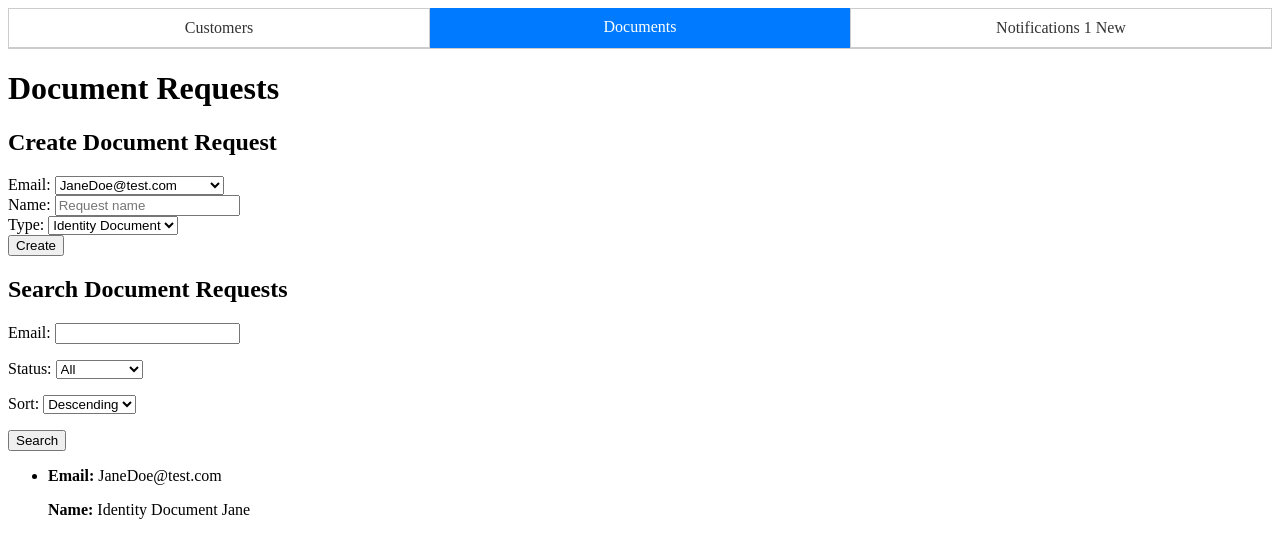
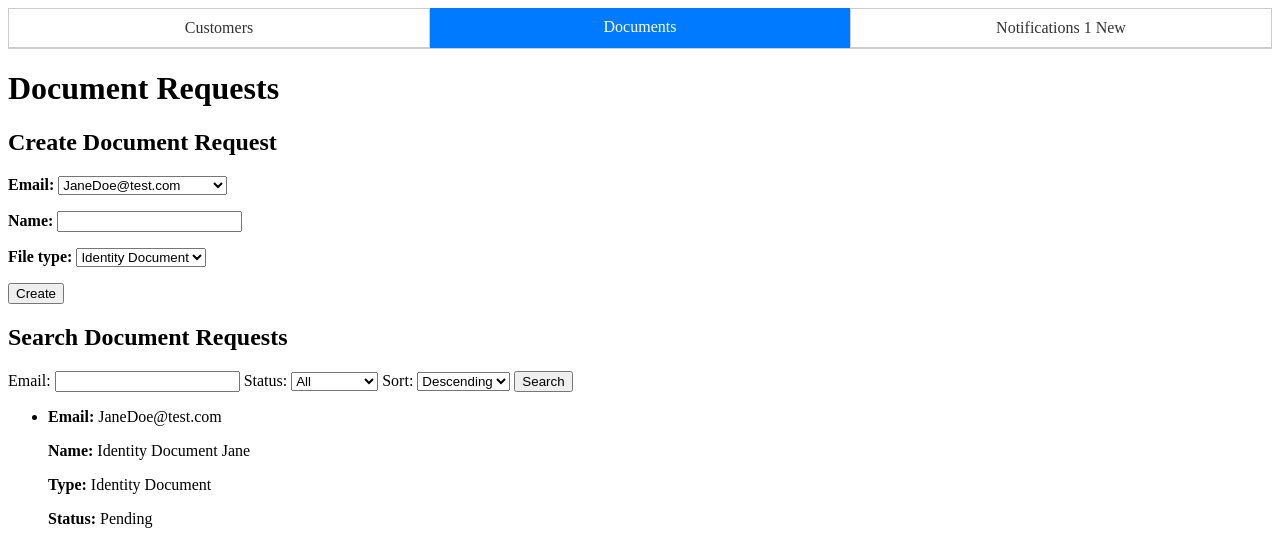
Before and after one commit to Zhunaidm/upload-documents, a Django app: page /documents/documents/ in a window 1280 px wide. Shown: the top 535 px of the page. Run offline with Django 4.2, Linux system fonts and the light colour scheme; data comes from the database, SQL or seed files in the repository.

Commit message:
Created General Document create form

```diff
--- a/FutureForex/documents/forms.py
+++ b/FutureForex/documents/forms.py
@@ -28,6 +28,12 @@ class DocumentRequestForm(forms.Form):
     file_type = forms.ChoiceField(choices=FileType.choices)
 
 
+class CreateDocumentRequestForm(forms.Form):
+    email = forms.EmailField()
+    name = forms.CharField()
+    file_type = forms.ChoiceField(choices=FileType.choices)
+
+
 class DocumentFilterForm(forms.Form):
     email = forms.CharField(required=False)
     status = forms.ChoiceField(
--- a/FutureForex/documents/templates/document_list.html
+++ b/FutureForex/documents/templates/document_list.html
@@ -6,37 +6,31 @@
     <h1>Document Requests</h1>
 
     <form method="POST" action="{% url 'create_document_request' %}">
+        <h2>Create Document Request</h2>
         {% csrf_token %}
-        <!-- Create document request. Might not be needed since w e have this logic in documents tab -->
-        <h2>Create Document Request</h2>
-        <div class="form-group">
-            <label for="email">Email:</label>
+        <p>
+            <strong>{{ document_form.email.label_tag }}</strong>
             <select name="email" id="email" class="form-control">
                 {% for customer in customers %}
                 <option value="{{ customer.email }}">{{ customer.email }}</option>
                 {% endfor %}
             </select>
-        </div>
-        <div class="form-group">
-            <label for="name">Name:</label>
-            <input type="text" name="name" id="name" class="form-control" placeholder="Request name">
-        </div>
-        <!-- Show enum of different document types -->
-        <div class="form-group">
-            <label for="type">Type:</label>
-            <select name="type" id="type" class="form-control">
-                {% for document_type in document_types %}
-                <option value="{{ document_type.value }}">{{ document_type.name }}</option>
-                {% endfor %}
-            </select>
-        </div>
+        </p>
+        <p>
+            <strong>{{ document_form.name.label_tag }}</strong>
+            {{ document_form.name }}
+        </p>
+        <p>
+            <strong>{{ document_form.file_type.label_tag }}</strong>
+            {{ document_form.file_type }}
+        </p>
         <button type="submit" class="btn">Create</button>
     </form>
 
     <!-- Get Document Requests with some Filter Logic -->
     <form method="GET">
         <h2>Search Document Requests</h2>
-        {{filter_form.as_p}}
+        {{filter_form}}
         <button type="submit">Search</button>
     </form>
     <!-- Render the documents -->
@@ -47,7 +41,7 @@
                 <div>
                     <p><strong>Email:</strong> {{ document.customer.email }}</p>
                     <p><strong>Name:</strong> {{ document.name }}</p>
-                    <p><strong>Type:</strong> {{ document.get_type_display }}</p>
+                    <p><strong>Type:</strong> {{ document.get_file_type_display }}</p>
                     <p><strong>Status:</strong> {{ document.get_status_display }}</p>
                     <!-- Construct URL to be able to upload file -->
                     <p><strong>Upload URL:</strong> <a
--- a/FutureForex/documents/templates/notification_list.html
+++ b/FutureForex/documents/templates/notification_list.html
@@ -8,7 +8,7 @@
     <!-- Get Notifications with some Filter Logic -->
     <form method="GET" action="{% url 'notification_list' %}">
         <h2>Search Notifications</h2>
-        {{filter_form.as_p}}
+        {{filter_form}}
         <button type="submit">Search</button>
     </form>
 
--- a/FutureForex/documents/views.py
+++ b/FutureForex/documents/views.py
@@ -23,6 +23,7 @@ from .forms import (
     DocumentFilterForm,
     NotificationFilterForm,
     CustomerFilterForm,
+    CreateDocumentRequestForm,
 )
 from .data_access.customer_access import get_customer_by_email, get_customers_by_rm
 from .data_access.document_access import (
@@ -174,16 +175,19 @@ class CustomerListView(ListView):
             )
         else:
             customer_list = get_customers_by_rm(relationship_manager_id=RM_ID)
-        return {"customer_list": customer_list, "filter_form": filter_form}
+        document_form = CreateDocumentRequestForm()
+        return {
+            "customer_list": customer_list,
+            "filter_form": filter_form,
+            "document_form": document_form,
+        }
 
     def get_context_data(self, **kwargs):
         context = super().get_context_data(**kwargs)
         queryset = self.get_queryset()
         context["customer_list"] = queryset["customer_list"]
         context["filter_form"] = queryset["filter_form"]
-        context["document_types"] = [
-            {"name": item.label, "value": item.value} for item in FileType
-        ]
+        context["document_form"] = queryset["document_form"]
         context["UploadStatus"] = UploadStatus
 
         return context
@@ -216,21 +220,21 @@ class DocumentView(ListView):
         else:
             document_list = get_documents_filtered(relationship_manager_id=RM_ID)
         customers = get_customers_by_rm(relationship_manager_id=RM_ID)
+        document_form = CreateDocumentRequestForm()
         return {
             "document_list": document_list,
             "customers": customers,
             "filter_form": filter_form,
+            "document_form": document_form,
         }
 
     def get_context_data(self, **kwargs):
         context = super().get_context_data(**kwargs)
         queryset = self.get_queryset()
         context["filter_form"] = queryset["filter_form"]
+        context["document_form"] = queryset["document_form"]
         context["document_list"] = queryset["document_list"]
         context["customers"] = queryset["customers"]
-        context["document_types"] = [
-            {"name": item.label, "value": item.value} for item in FileType
-        ]
         context["UploadStatus"] = UploadStatus
 
         return context
```
Also changed, not shown: FutureForex/documents/templates/customer_list.html (+11 -18 lines).
